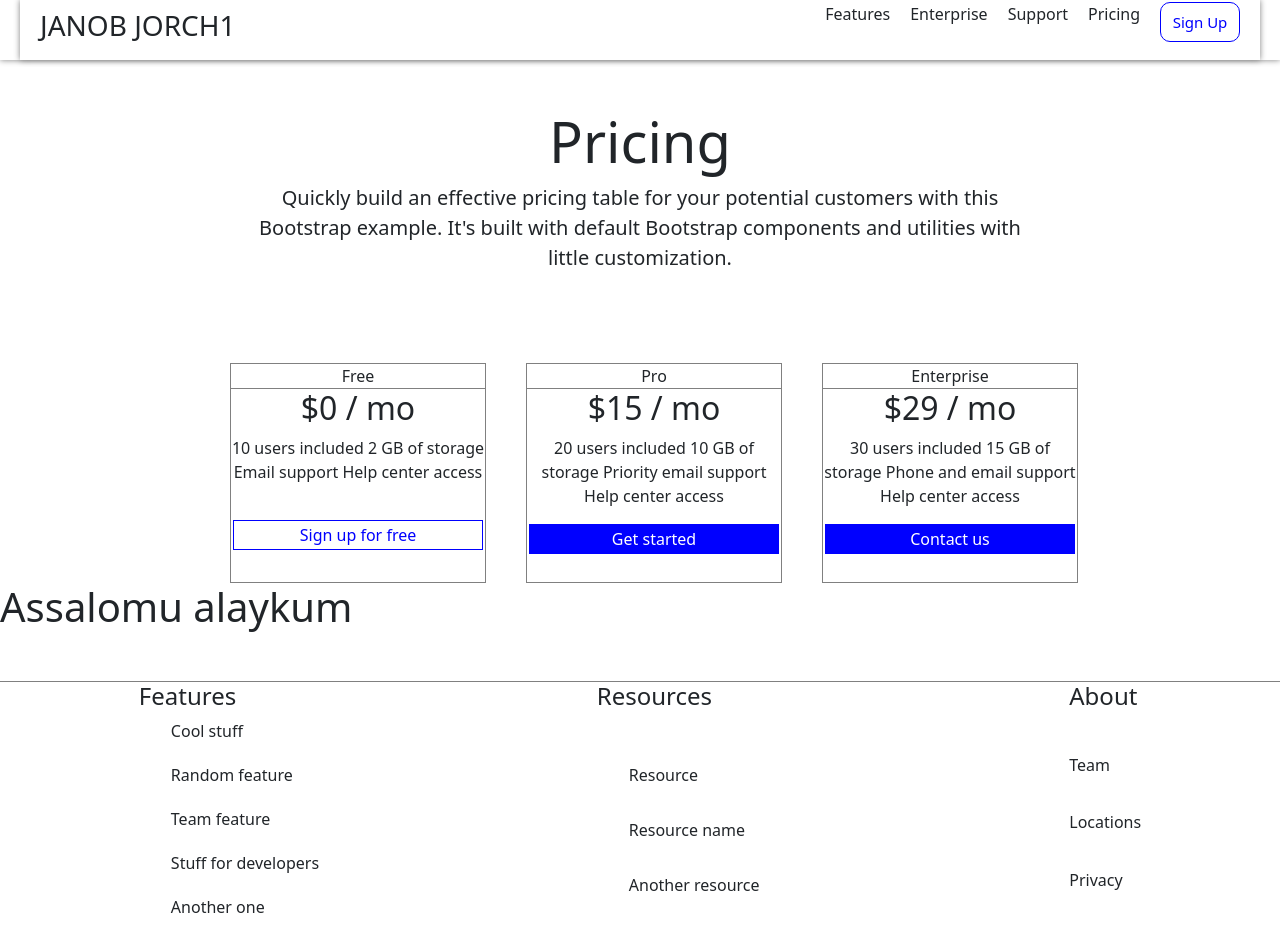
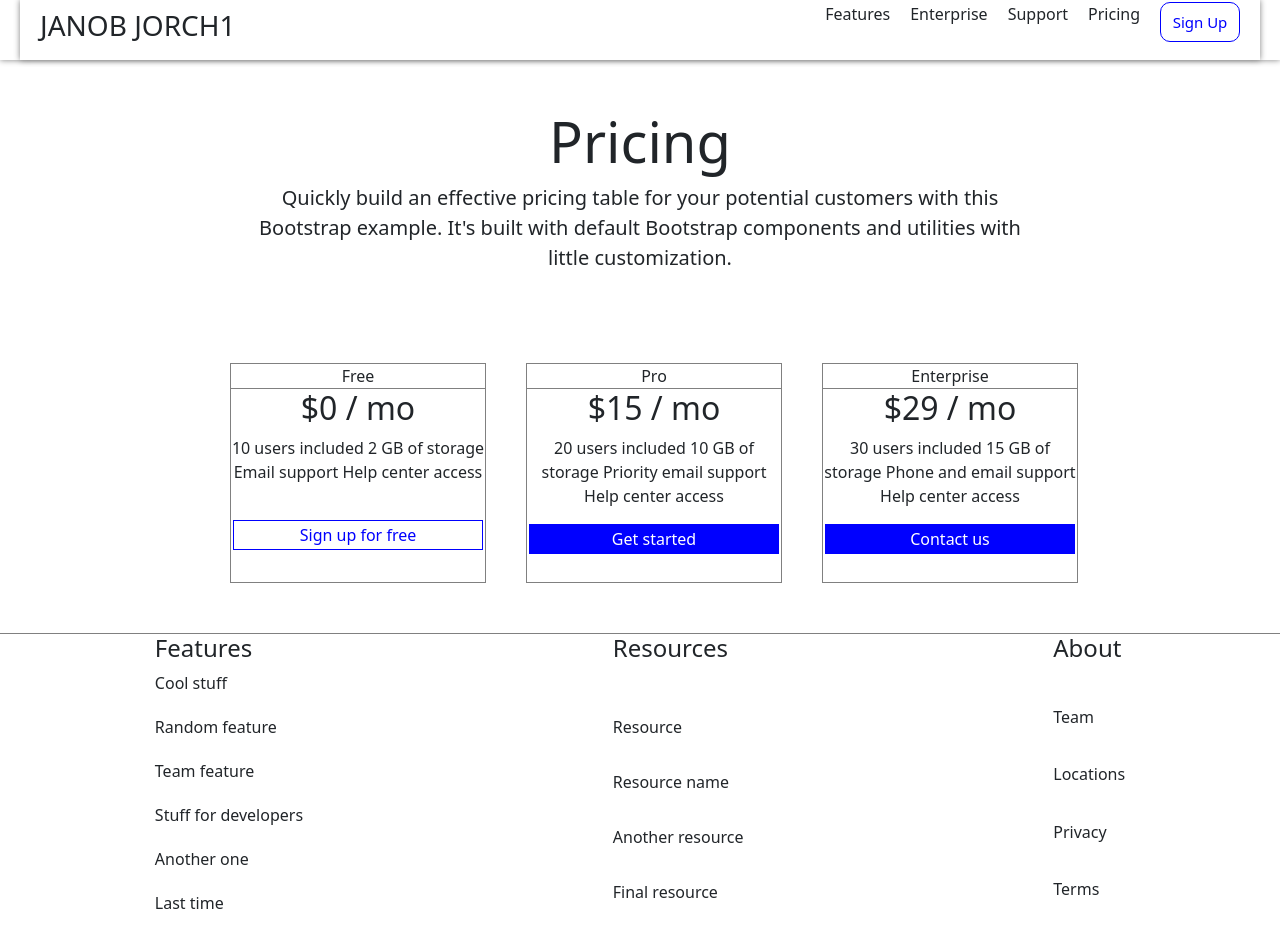
Before and after one commit to Juratbekdasturchi/loyihaffff, a React (Create React App) app: page / in a window 1280 px wide. Shown: the top 929 px of the page. Built offline with nearby package versions, Linux system fonts and the light colour scheme.

Commit message:
Add commit

```diff
--- a/src/App.css
+++ b/src/App.css
@@ -99,6 +99,8 @@ footer {
 .boxcha {
   display: grid;
   flex-direction: column;
+  margin: 0;
+  padding: 0;
 }
 
 li {
--- a/src/App.js
+++ b/src/App.js
@@ -58,7 +58,7 @@ function App() {
           </div>
         </div>
       </main>
-      <h1> Assalomu alaykum</h1>
+
       <footer>
         <div className='box'>
           <h4>Features</h4>
```
